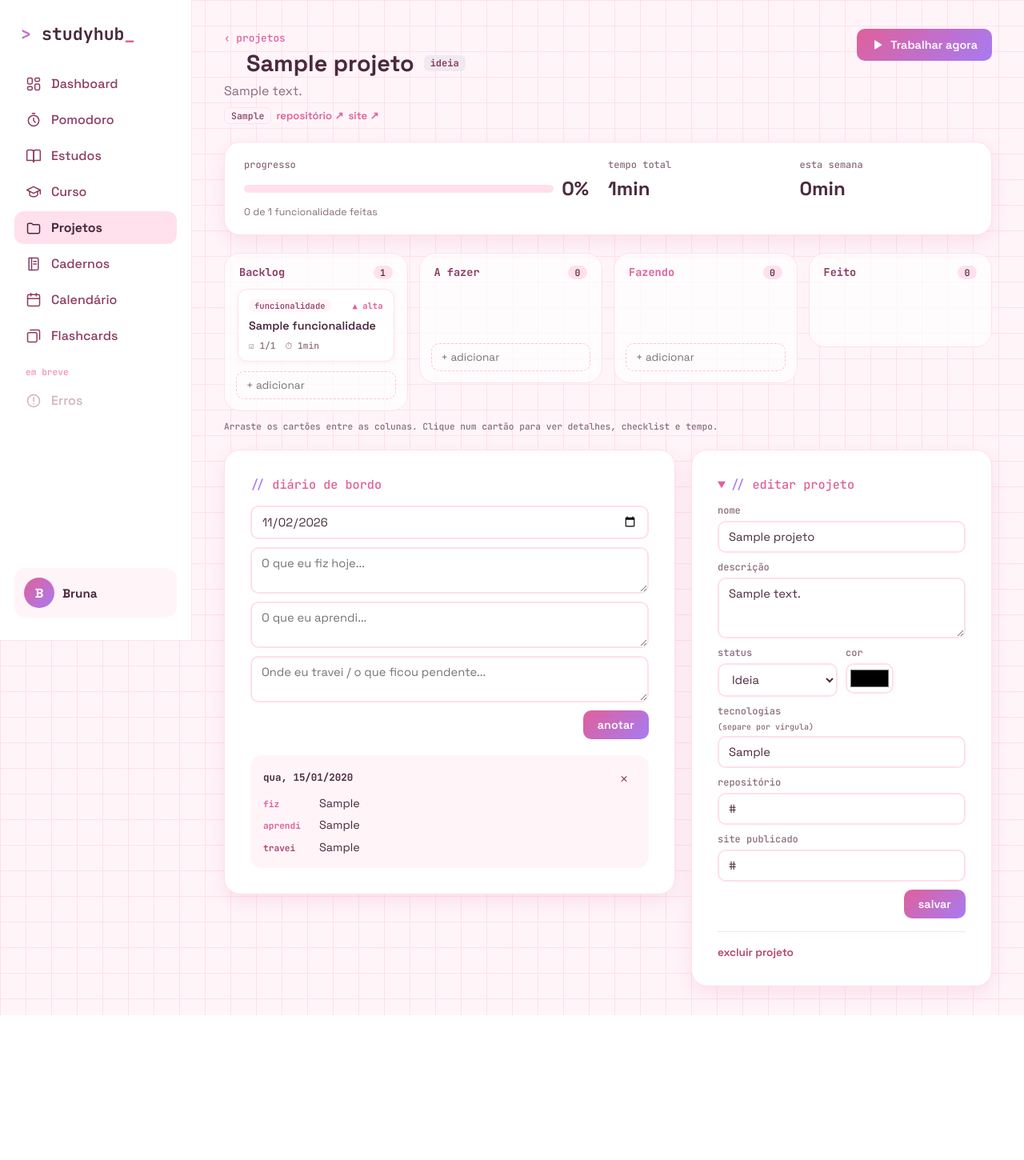
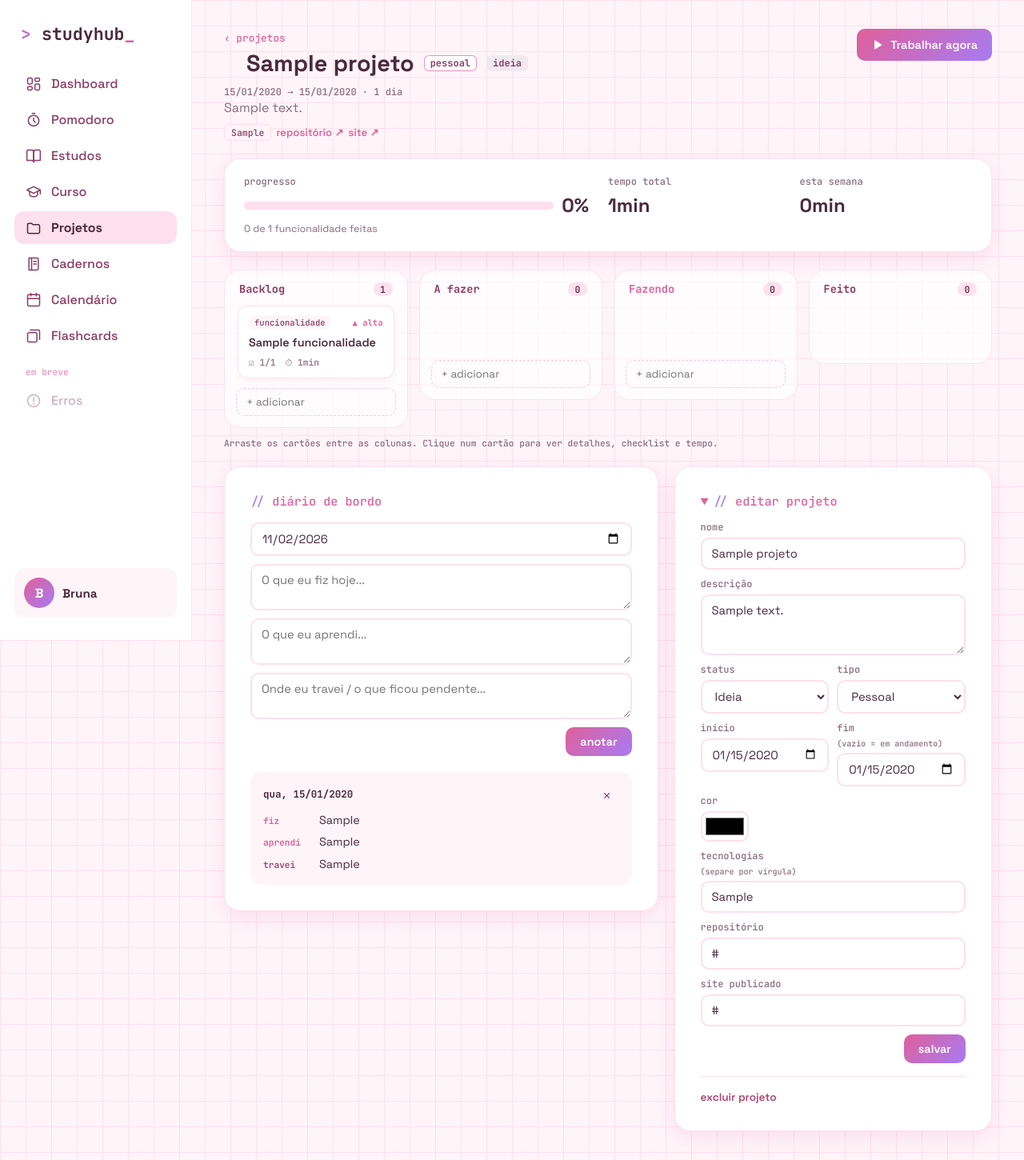
Before and after one commit to Bmarques01/Studyhub, a Django app: page /projetos/1/ in a window 1280 px wide, after a click on "editar projeto". Shown: the whole page at 80% size. Before the commit the page ends 1269 px from the top, so only its background shows below. Run offline with Django 5.2, Linux system fonts and the light colour scheme; tables that the repository leaves empty hold one stand-in row (values such as "Sample post").

Commit message:
Projetos: tipo pessoal/trabalho e datas de início e fim
Co-Authored-By: Claude Opus 5.5 <noreply@anthropic.com>

```diff
--- a/dashboard/templates/dashboard/index.html
+++ b/dashboard/templates/dashboard/index.html
@@ -266,6 +266,7 @@
                             <a href="{% url 'projetos:projeto' r.projeto.id %}" class="proj-nome">
                                 <i class="bolinha"></i>{{ r.projeto.nome }}
                             </a>
+                            <span class="proj-tipo">{{ r.projeto.get_tipo_display|lower }}</span>
                             <strong class="proj-pct">{{ r.porcentagem }}%</strong>
                         </header>
                         <div class="medidor proj-medidor" role="meter" aria-label="Funcionalidades feitas em {{ r.projeto.nome }}"
--- a/projetos/forms.py
+++ b/projetos/forms.py
@@ -6,7 +6,22 @@ from .models import EntradaDiario, Funcionalidade, Projeto, Tarefa
 class ProjetoForm(forms.ModelForm):
     class Meta:
         model = Projeto
-        fields = ['nome', 'descricao', 'status', 'cor', 'tecnologias', 'link_repositorio', 'link_deploy']
+        fields = ['nome', 'descricao', 'status', 'tipo', 'data_inicio', 'data_fim', 'cor', 'tecnologias',
+                  'link_repositorio', 'link_deploy']
+
+    def __init__(self, *args, **kwargs):
+        super().__init__(*args, **kwargs)
+        self.fields['tipo'].required = False  # sem escolha = pessoal
+
+    def clean_tipo(self):
+        return self.cleaned_data.get('tipo') or 'pessoal'
+
+    def clean(self):
+        dados = super().clean()
+        inicio, fim = dados.get('data_inicio'), dados.get('data_fim')
+        if inicio and fim and fim < inicio:
+            raise forms.ValidationError('A data de fim não pode ser antes da data de início.')
+        return dados
 
 
 class NovaFuncionalidadeForm(forms.ModelForm):
--- a/projetos/models.py
+++ b/projetos/models.py
@@ -14,10 +14,17 @@ class Projeto(models.Model):
         ('pausado', 'Pausado'),
         ('concluido', 'Concluído'),
     ]
+    TIPOS = [
+        ('pessoal', 'Pessoal'),
+        ('trabalho', 'Trabalho'),
+    ]
 
     nome = models.CharField(max_length=100)
     descricao = models.TextField(blank=True)
     status = models.CharField(max_length=10, choices=STATUS, default='ativo')
+    tipo = models.CharField(max_length=10, choices=TIPOS, default='pessoal')
+    data_inicio = models.DateField('início', null=True, blank=True)
+    data_fim = models.DateField('fim', null=True, blank=True)  # vazio = ainda em andamento
     cor = models.CharField(max_length=7, default='#a77bf3', validators=[validar_cor])
     # Tecnologias separadas por vírgula: "Python, Django, JavaScript"
     tecnologias = models.CharField(max_length=300, blank=True)
@@ -34,6 +41,14 @@ class Projeto(models.Model):
     @property
     def lista_tecnologias(self):
         return [t.strip() for t in self.tecnologias.split(',') if t.strip()]
+
+    @property
+    def dias(self):
+        """Quantos dias o projeto durou (ou dura até hoje, se ainda não terminou). None sem data de início."""
+        if not self.data_inicio:
+            return None
+        fim = min(self.data_fim or timezone.localdate(), timezone.localdate())
+        return max(0, (fim - self.data_inicio).days + 1)
 
 
 class Funcionalidade(models.Model):
--- a/projetos/static/projetos/projetos.css
+++ b/projetos/static/projetos/projetos.css
@@ -87,6 +87,21 @@
 .status-ativo { background: var(--rosa-bebe); }
 .status-ideia, .status-pausado { background: #f0eaf0; }
 .status-concluido { background: #e8e4fb; }
+
+/* pessoal × trabalho: o texto diz o tipo; a borda só ajuda a bater o olho */
+.etiqueta.tipo-pessoal { background: var(--branco); box-shadow: inset 0 0 0 1px var(--rosa); }
+.etiqueta.tipo-trabalho { background: var(--branco); box-shadow: inset 0 0 0 1px #6250d6; color: #4b3cb0; }
+
+.etiquetas { display: inline-flex; gap: 5px; flex-shrink: 0; }
+
+/* datas: "07/10/2026 → em andamento · 28 dias" */
+.projeto-datas {
+    font-family: var(--fonte-mono);
+    font-size: 0.75rem;
+    color: var(--texto-suave);
+}
+
+.projeto-topo .projeto-datas { margin-top: 4px; }
 
 .tecnologias, .projeto-meta {
     display: flex;
--- /dev/null
+++ b/projetos/templates/projetos/_datas.html
@@ -0,0 +1,8 @@
+{# Início e fim do projeto. Ex.: "07/10/2026 → em andamento · 28 dias" #}
+{% if projeto.data_inicio or projeto.data_fim %}
+    <span class="projeto-datas">
+        {{ projeto.data_inicio|date:"d/m/Y"|default:"?" }} →
+        {% if projeto.data_fim %}{{ projeto.data_fim|date:"d/m/Y" }}{% else %}em andamento{% endif %}
+        {% if projeto.dias is not None %}· {{ projeto.dias }} dia{{ projeto.dias|pluralize }}{% endif %}
+    </span>
+{% endif %}
--- a/projetos/templates/projetos/projeto.html
+++ b/projetos/templates/projetos/projeto.html
@@ -17,8 +17,10 @@
             <a href="{% url 'projetos:index' %}" class="voltar">‹ projetos</a>
             <h1 class="projeto-titulo">
                 <i class="bolinha-projeto"></i>{{ projeto.nome }}
+                <span class="etiqueta tipo-{{ projeto.tipo }}">{{ projeto.get_tipo_display|lower }}</span>
                 <span class="etiqueta status-{{ projeto.status }}">{{ projeto.get_status_display|lower }}</span>
             </h1>
+            {% include "projetos/_datas.html" %}
             {% if projeto.descricao %}<p class="projeto-desc">{{ projeto.descricao|linebreaksbr }}</p>{% endif %}
             <div class="projeto-meta">
                 {% for t in projeto.lista_tecnologias %}<span class="tec">{{ t }}</span>{% endfor %}
@@ -131,8 +133,20 @@
                                 {% endfor %}
                             </select>
                         </label>
-                        <label>cor <input type="color" name="cor" value="{{ projeto.cor }}"></label>
+                        <label>tipo
+                            <select name="tipo">
+                                {% for valor, texto in tipos_projeto %}
+                                    <option value="{{ valor }}" {% if valor == projeto.tipo %}selected{% endif %}>{{ texto }}</option>
+                                {% endfor %}
+                            </select>
+                        </label>
                     </div>
+                    <div class="campos-lado">
+                        <label>início <input type="date" name="data_inicio" value="{{ projeto.data_inicio|date:'Y-m-d' }}"></label>
+                        <label>fim <small>(vazio = em andamento)</small>
+                            <input type="date" name="data_fim" value="{{ projeto.data_fim|date:'Y-m-d' }}"></label>
+                    </div>
+                    <label>cor <input type="color" name="cor" value="{{ projeto.cor }}"></label>
                     <label>tecnologias <small>(separe por vírgula)</small>
                         <input type="text" name="tecnologias" value="{{ projeto.tecnologias }}" placeholder="Python, Django, JavaScript">
                     </label>
--- a/projetos/views.py
+++ b/projetos/views.py
@@ -111,6 +111,7 @@ def projeto(request, projeto_id):
         'tipos': Funcionalidade.TIPOS,
         'prioridades': Funcionalidade.PRIORIDADES,
         'status_projeto': Projeto.STATUS,
+        'tipos_projeto': Projeto.TIPOS,
         'hoje': hoje,
     })
 
```
Also changed, not shown: CLAUDE.md (+1 -1 lines), dashboard/static/dashboard/dashboard.css (+7 -0 lines), projetos/templates/projetos/index.html (+9 -1 lines), projetos/tests.py (+36 -0 lines), projetos/migrations/0003_projeto_data_fim_projeto_data_inicio_projeto_tipo.py (added).
